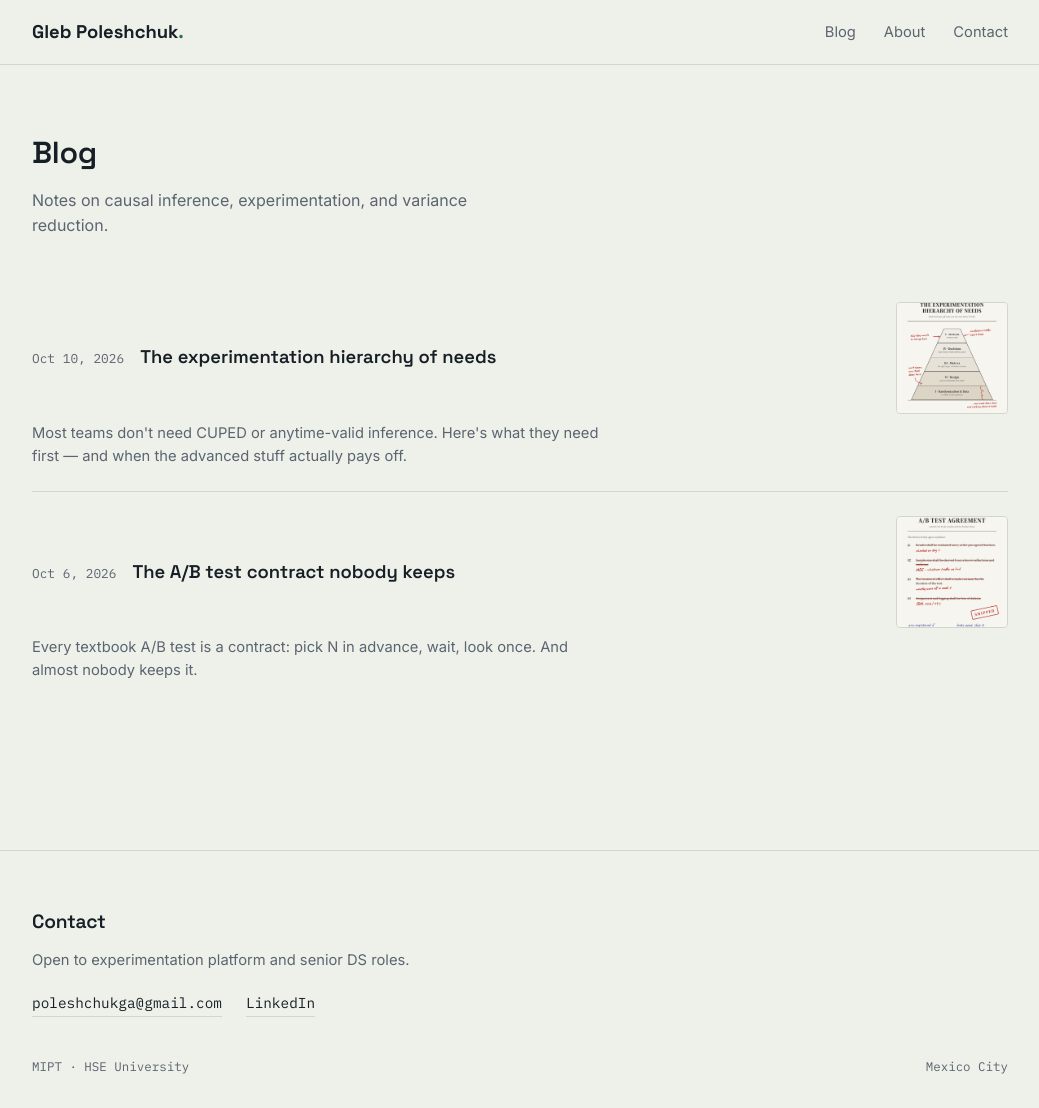
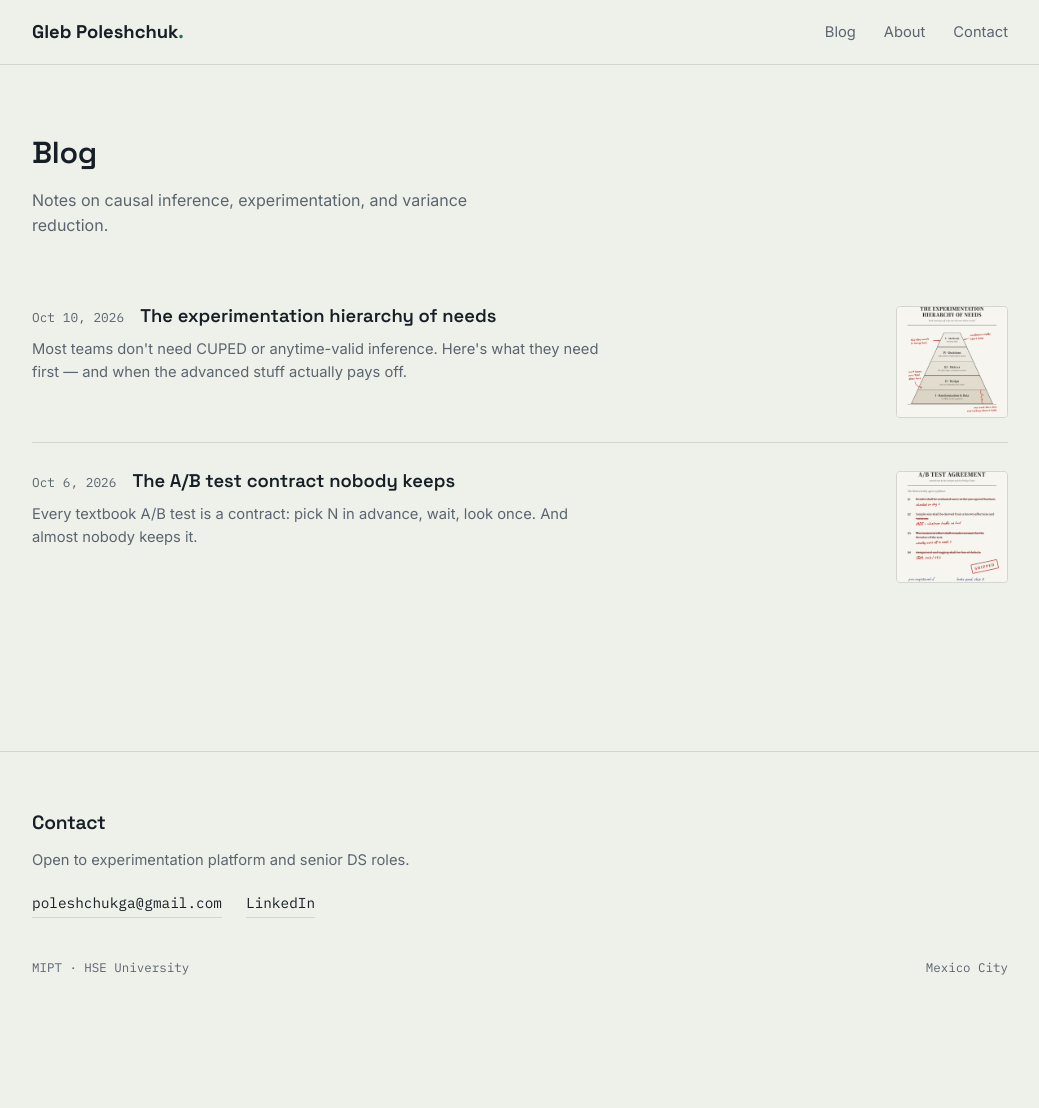
Before and after one commit to TyMerrit/tymerrit.github.io, a Jekyll site: the page built from index.html, in a window 1280 px wide and 1108 px high. Shown: the whole window, without its empty margins (120-1159 px from the left). Built offline with Jekyll 4.4.1, drawn with Linux system fonts in a browser that asks for light colours.

Commit message:
Top-align blog list thumbnails with post heading
Move the thumbnail out of the title link into its own column next to the
heading + excerpt block, so its top edge lines up with the heading
instead of being vertically centered on it.

Co-Authored-By: Claude Opus 5.5 <noreply@anthropic.com>

```diff
--- a/index.html
+++ b/index.html
@@ -9,17 +9,21 @@ title: Blog
   <ul class="post-list">
     {% for post in site.posts %}
     <li>
+      <div class="post-list-text">
         <a class="post-list-link" href="{{ post.url | relative_url }}">
           <span class="post-list-heading">
             <span class="post-list-date mono">{{ post.date | date: "%b %-d, %Y" }}</span>
             <span class="post-list-title">{{ post.title }}</span>
           </span>
-        {% if post.image %}
-        <img class="post-list-thumb" src="{{ post.image | relative_url }}" alt="">
-        {% endif %}
         </a>
         {% if post.excerpt %}
         <p class="post-list-excerpt">{{ post.excerpt | strip_html | truncatewords: 28 }}</p>
+        {% endif %}
+      </div>
+      {% if post.image %}
+      <a class="post-list-thumb-link" href="{{ post.url | relative_url }}" tabindex="-1" aria-hidden="true">
+        <img class="post-list-thumb" src="{{ post.image | relative_url }}" alt="">
+      </a>
       {% endif %}
     </li>
     {% endfor %}
--- a/style.css
+++ b/style.css
@@ -514,17 +514,28 @@ section h2 {
 .post-list li {
   border-top: 1px solid var(--line);
   padding: 24px 0;
+  display: flex;
+  align-items: flex-start;
+  justify-content: space-between;
+  gap: 20px;
 }
 
 .post-list li:first-child {
   border-top: none;
 }
 
+.post-list-text {
+  min-width: 0;
+}
+
 .post-list-link {
-  display: flex;
-  align-items: center;
-  justify-content: space-between;
-  gap: 20px;
+  display: block;
+}
+
+.post-list-thumb-link {
+  flex-shrink: 0;
+  line-height: 0;
+  margin-top: 4px;
 }
 
 .post-list-thumb {
```
Lines whose indentation alone changed are shown as unchanged.
